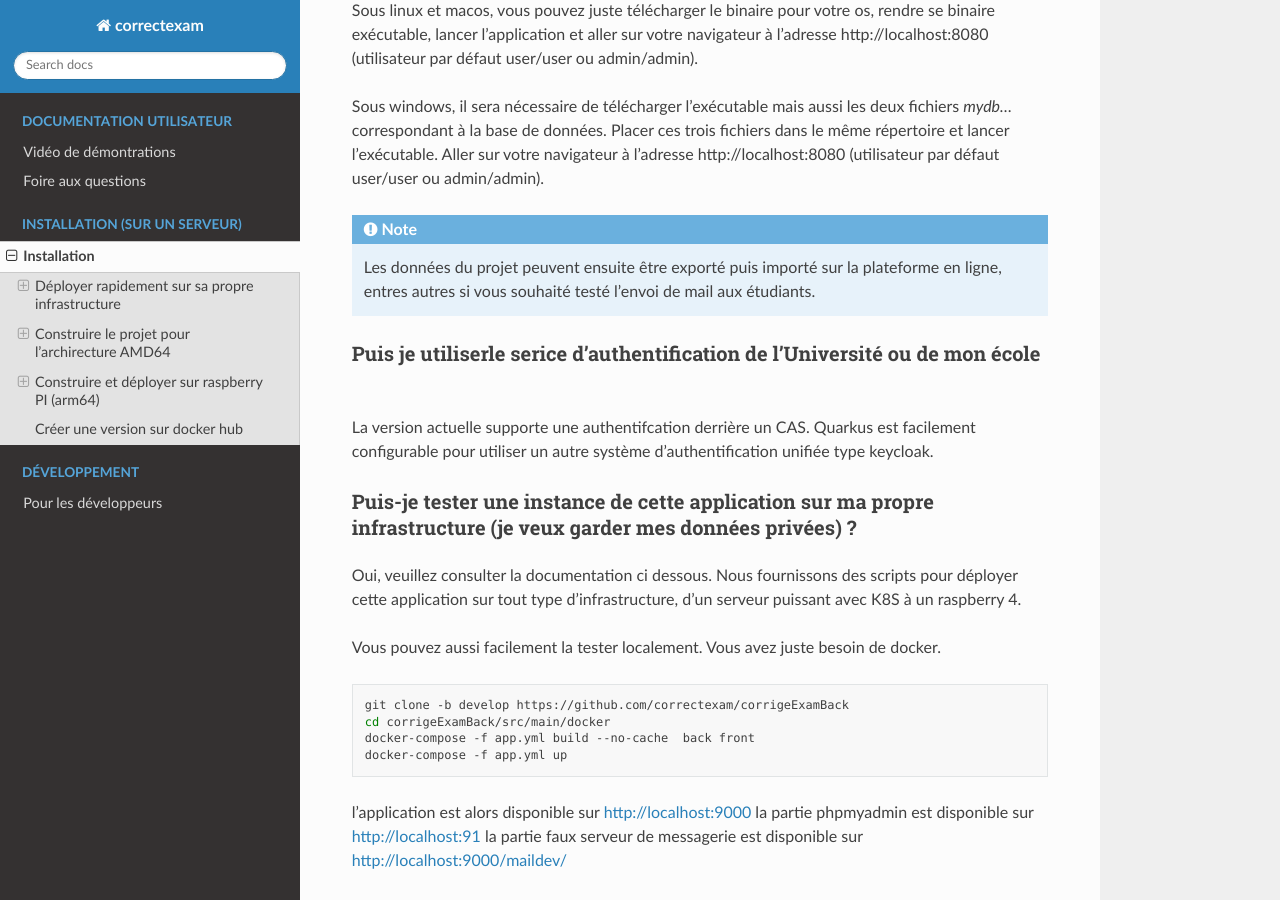
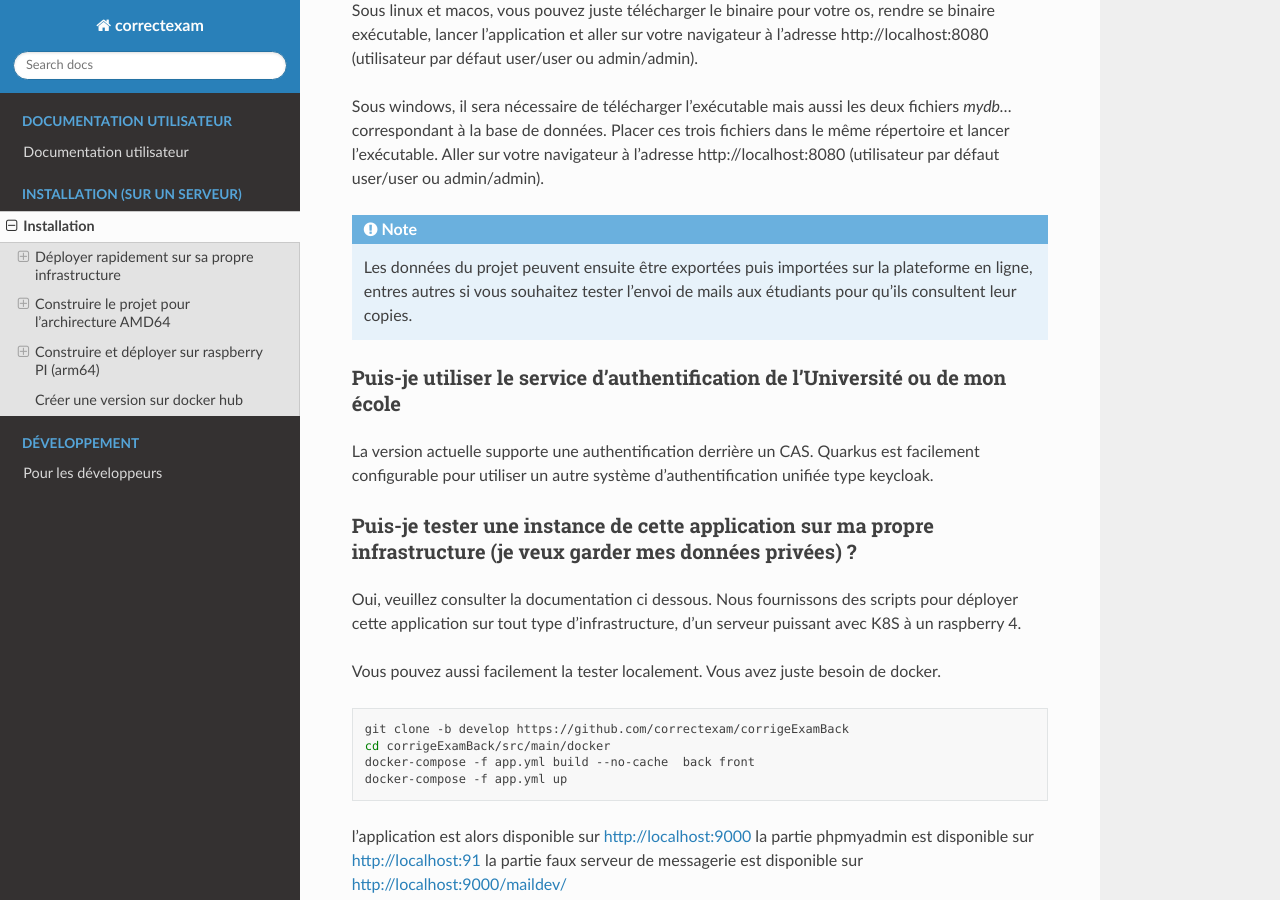
Before and after one commit to correctexam/documentation-french, a Sphinx documentation site: the page built from docs/source/Install.md, in a window 1280 px wide and 900 px high, scrolled down 339 px. Built offline with Sphinx 7.4.7 and the Read the Docs theme 2.0.0, drawn with Linux system fonts in a browser that asks for light colours.

Commit message:
update documentation

```diff
--- a/docs/source/Install.md
+++ b/docs/source/Install.md
@@ -14,12 +14,12 @@ Sous linux et macos, vous pouvez juste télécharger le binaire pour votre os, r
 Sous windows, il sera nécessaire de télécharger l'exécutable mais aussi les deux fichiers *mydb...* correspondant à la base de données. Placer ces trois fichiers dans le même répertoire et lancer l'exécutable.  Aller sur votre navigateur à l'adresse http://localhost:8080 (utilisateur par défaut user/user ou admin/admin).
 
 :::{note}
-Les données du projet peuvent ensuite être exporté puis importé sur la plateforme en ligne, entres autres si vous souhaité testé l'envoi de mail aux étudiants.
+Les données du projet peuvent ensuite être exportées puis importées sur la plateforme en ligne, entres autres si vous souhaitez tester l'envoi de mails aux étudiants pour qu'ils consultent leur copies.
 :::
 
-### Puis je utiliserle serice d'authentification de l'Université ou de mon école
+### Puis-je utiliser le service d'authentification de l'Université ou de mon école
 
-La version actuelle supporte une authentifcation derrière un CAS. Quarkus est facilement configurable pour utiliser un autre système d'authentification unifiée type keycloak.
+La version actuelle supporte une authentification derrière un CAS. Quarkus est facilement configurable pour utiliser un autre système d'authentification unifiée type keycloak.
 
 ### Puis-je tester une instance de cette application sur ma propre infrastructure (je veux garder mes données privées) ?
 
--- a/docs/source/user.md
+++ b/docs/source/user.md
@@ -1,9 +1,10 @@
 (user1)=
-# Vidéo de démontrations
+# Documentation utilisateur
+
+## Vidéo de démontrations
 
 Une vidéo de démonstration est accessible [ici](https://www.youtube.com/watch?v=bYTBlTg37RM&t)
 
-# Foire aux questions
 
 ## Comment créer un compte sur la plateforme ?
 
```
Also changed, not shown: docs/source/index.md (+1 -2 lines).
